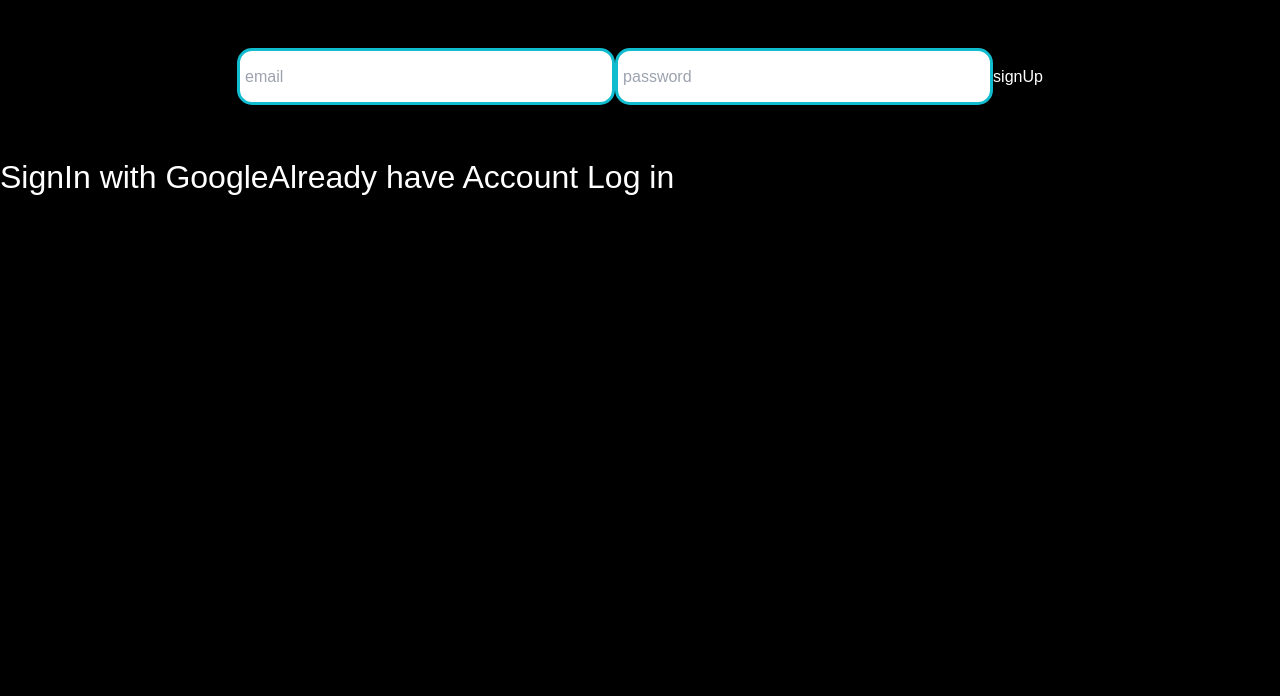
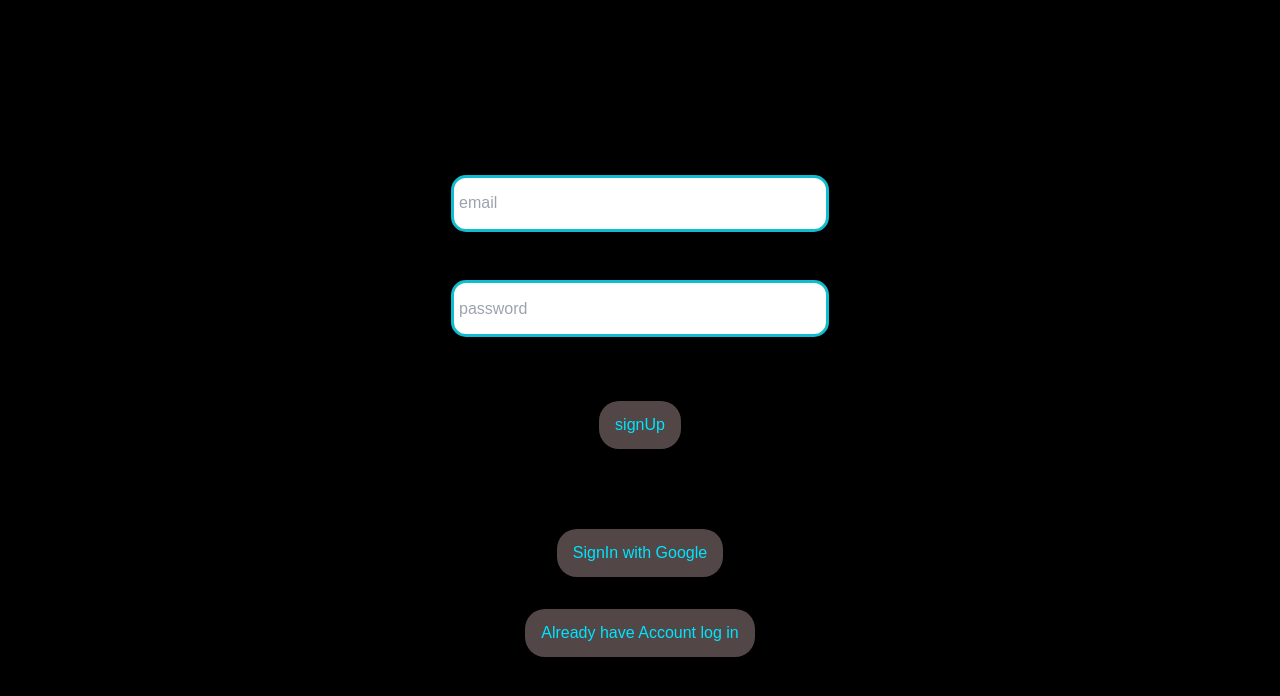
Before and after one commit to Manojkbharathi/e-commerce, a React (Vite) app: page / in a window 1280 px wide. Shown: the top 696 px of the page. Built offline with nearby package versions, Linux system fonts and the light colour scheme.

Commit message:
button modified

```diff
--- a/src/index.css
+++ b/src/index.css
@@ -45,3 +45,37 @@ h4:hover {
   margin: 3rem;
   gap: 5rem;
 }
+.sign-up-container {
+  display: flex;
+  height: 100vh;
+  flex-direction: column;
+  align-items: center;
+  justify-content: center;
+}
+form {
+  display: flex;
+  flex-direction: column;
+  justify-content: center;
+  align-items: center;
+  gap: 3rem;
+}
+.button {
+  background-color: rgb(83, 70, 70);
+  padding: 0.75rem 1rem;
+  margin: 1rem;
+  border-radius: 20px;
+  color: rgb(0, 229, 255);
+  border: none;
+}
+.button:hover {
+  background-color: aqua;
+  color: black;
+}
+
+.log-in {
+  text-align: center;
+  margin: 2rem;
+  display: flex;
+  flex-direction: column;
+  gap: 3rem;
+}
--- a/src/routes/cart.jsx
+++ b/src/routes/cart.jsx
@@ -1,6 +1,7 @@
 import Navbar from '../components/nav-bar/Navbar';
 import { useCartGLobalContext } from '../context/context';
 import '../components/cart.css';
+import { Link } from 'react-router-dom';
 const Cart = () => {
   const {
     cart,
@@ -57,6 +58,9 @@ const Cart = () => {
           </section>
         )}
       </div>
+      <Link to={'/products'}>
+        <button className='button'>Click to Add</button>
+      </Link>
     </div>
   );
 };
--- a/src/routes/logIn.jsx
+++ b/src/routes/logIn.jsx
@@ -1,11 +1,8 @@
 import React, { useState } from 'react';
-import Navbar from '../components/nav-bar/Navbar';
 import { signInWithEmailAndPassword } from 'firebase/auth';
 import { auth } from '../utils/firebase';
 import {} from 'react-router-dom';
-import { Link } from 'react-router-dom';
-import { SiShopify } from 'react-icons/si';
-
+import '../index.css';
 import { NavLink, useNavigate } from 'react-router-dom';
 const LogIn = () => {
   const navigate = useNavigate();
@@ -25,10 +22,10 @@ const LogIn = () => {
       });
   };
   return (
-    <div>
+    <div className='log-in'>
+      <h1>Welcome to e shop, please log in </h1>
       <form className='sing-in-form' onSubmit={onLogin}>
         <div className='content'>
-          <label className='email'>e-mail</label>
           <input
             type='email'
             placeholder='Your mail id'
@@ -38,7 +35,6 @@ const LogIn = () => {
           />
         </div>
         <div className='content'>
-          <label className='password'>Password</label>
           <input
             type='password'
             placeholder='Your password'
@@ -47,7 +43,7 @@ const LogIn = () => {
             onChange={(e) => setPassword(e.target.value)}
           />
         </div>
-        <button type='submit' className='submit'>
+        <button type='submit' className='button'>
           Sign in
         </button>
       </form>
--- a/src/routes/signUp.jsx
+++ b/src/routes/signUp.jsx
@@ -3,7 +3,7 @@ import { createUserWithEmailAndPassword, signInWithPopup } from 'firebase/auth';
 import { Link, NavLink, useNavigate } from 'react-router-dom';
 import { useState, useEffect } from 'react';
 
-import '../index.css';
+import '../../src/index.css';
 const SignUp = () => {
   const navigate = useNavigate();
   const [error, setError] = useState(false);
@@ -61,12 +61,12 @@ const SignUp = () => {
           {error && <span>Wrong email or password</span>}
         </form>
       </div>
-      <button className='btn' onClick={handleCLick}>
+      <button className='button' onClick={handleCLick}>
         SignIn with Google
       </button>
 
-      <button className='btn' onClick={() => navigate('/logIn')}>
-        Already have Account Log in
+      <button className='button' onClick={() => navigate('/logIn')}>
+        Already have Account log in
       </button>
     </div>
   );
```
